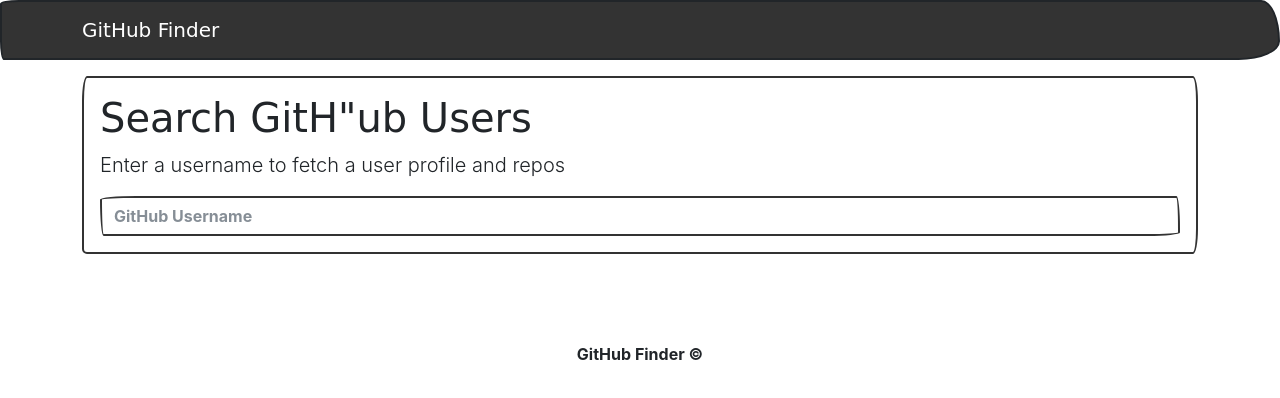
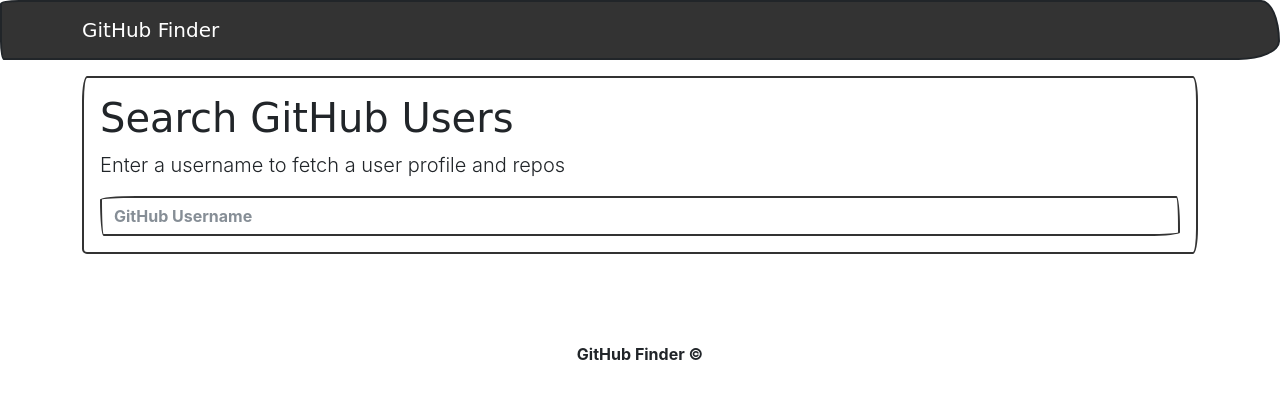
Before and after one commit to macedojeh/githubfinder, a plain HTML site: page index.html in a window 1280 px wide. Drawn offline with nearby package versions, Linux system fonts and the light colour scheme; a web font is replaced by a local one.

Commit message:
fix header text

```diff
--- a/index.html
+++ b/index.html
@@ -15,7 +15,7 @@
   </nav>
   <div class="container searchContainer">
     <div class="search card card-body">
-      <h1>Search GitH"ub Users</h1>
+      <h1>Search GitHub Users</h1>
       <p class="lead">Enter a username to fetch a user profile and repos</p>
       <input type="text" id="searchUser" class="form-control" placeholder="GitHub Username">
     </div>
```
